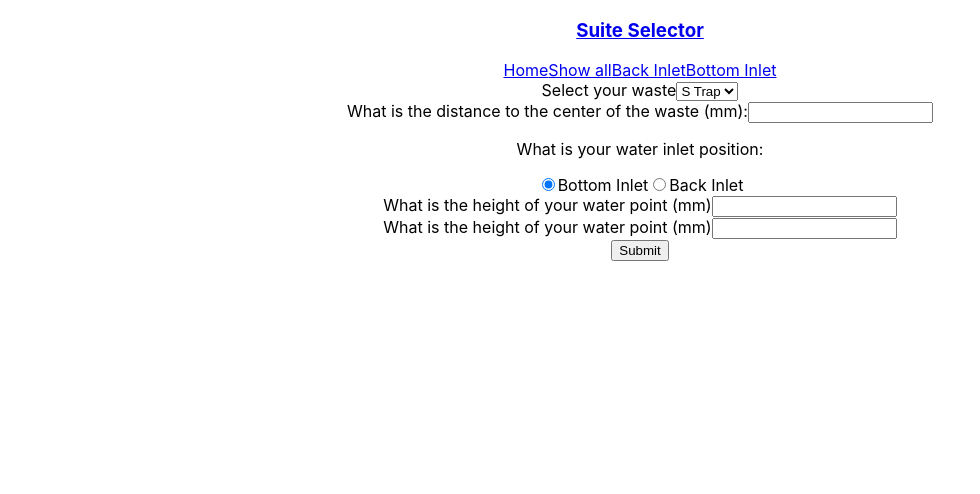
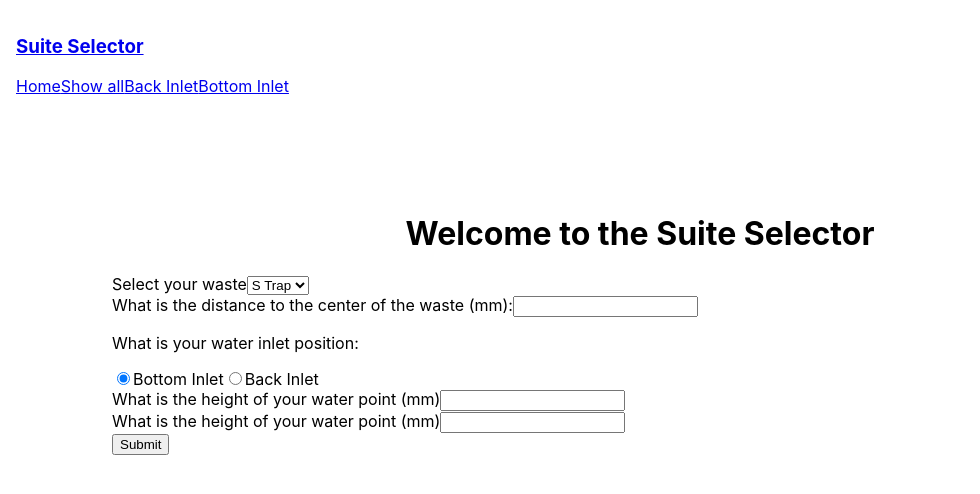
Before and after one commit to lhack-jpeg/suiteselector, a React (Create React App) app in the folder client/: page / in a window 1280 px wide. Shown: the top 494 px of the page, without its empty margins (0-980 px from the left). Built offline with nearby package versions, Linux system fonts and the light colour scheme.

Commit message:
add styling to main page

```diff
--- a/client/src/App.css
+++ b/client/src/App.css
@@ -1,4 +1,13 @@
 .App {
+  padding: 1rem;
+  /* text-align: center; */
+}
+
+.main {
+  padding: 6rem;
+}
+
+.title {
   text-align: center;
 }
 
@@ -32,6 +41,7 @@
   from {
     transform: rotate(0deg);
   }
+
   to {
     transform: rotate(360deg);
   }
--- a/client/src/App.js
+++ b/client/src/App.js
@@ -6,7 +6,10 @@ function App() {
     return (
         <div className="App">
             <NavBar />
-            <Outlet />
+            <div className="main">
+                <h1 className="title">Welcome to the Suite Selector</h1>
+                <Outlet />
+            </div>
         </div>
     );
 }
```
